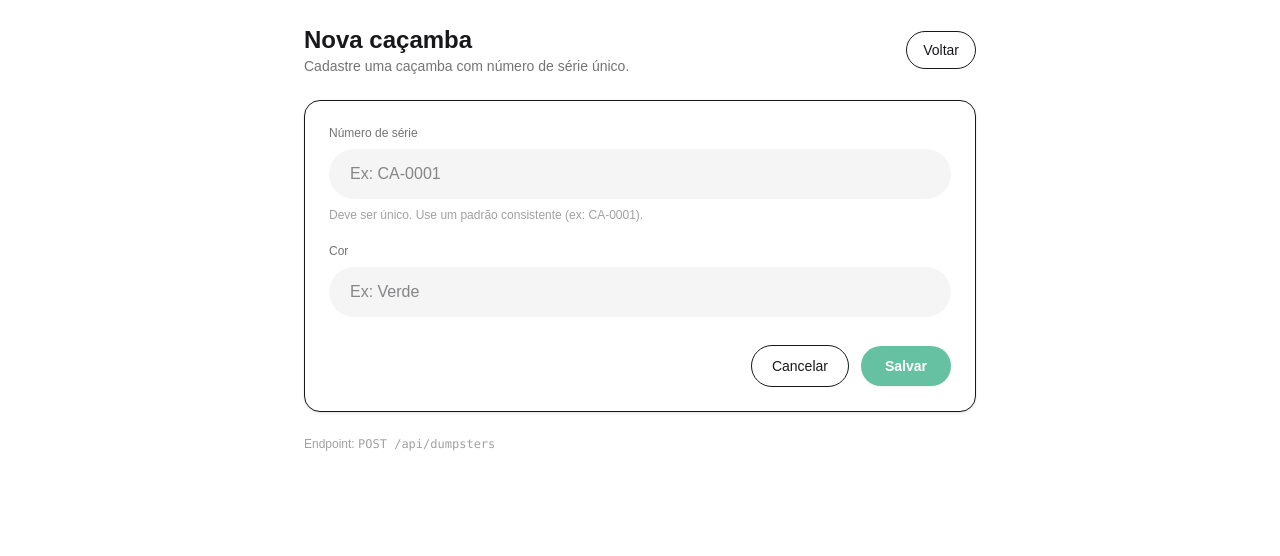
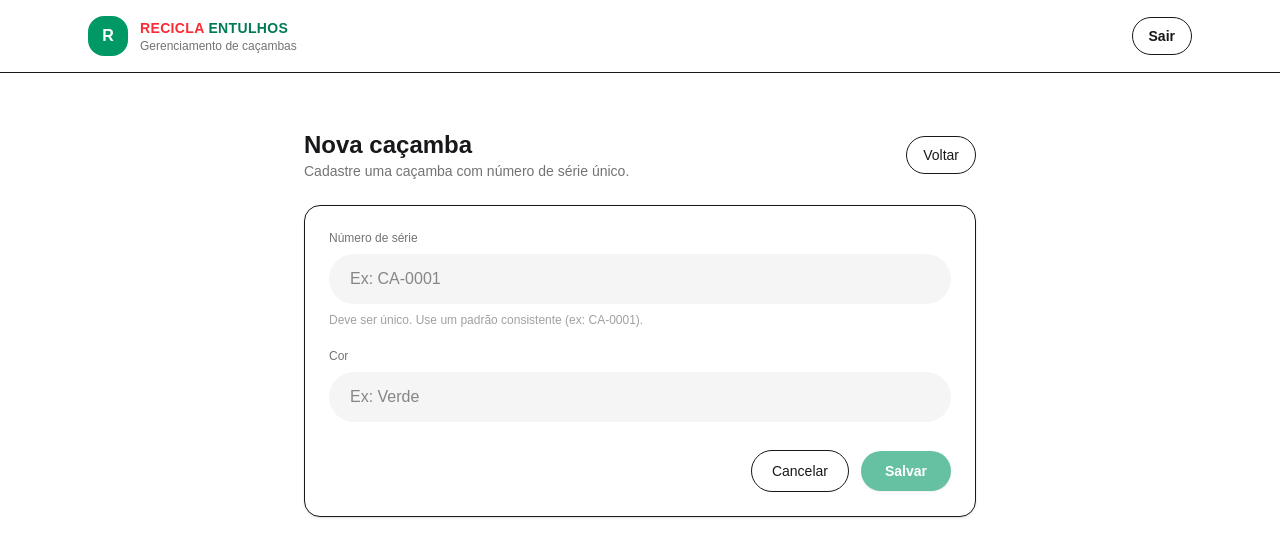
Before and after one commit to JuniorPaula/recycling-debris, a Next.js app in the folder frontend/: page /dumpsters/new in a window 1280 px wide. Shown: the top 556 px of the page. Built offline with nearby package versions, Linux system fonts and the light colour scheme; no server answers.

Commit message:
frontend: implements header component

```diff
--- a/frontend/app/dumpsters/[id]/page.tsx
+++ b/frontend/app/(app)/dumpsters/[id]/page.tsx
@@ -5,7 +5,7 @@ import { useParams, useRouter } from 'next/navigation';
 import { useEffect, useMemo, useState } from 'react';
 import { toast } from 'react-toastify';
 import { api } from '@/lib/api';
-import type { Dumpster } from '../../../lib/types';
+import type { Dumpster } from '../../../../lib/types';
 
 export default function EditDumpsterPage() {
   const router = useRouter();
--- a/frontend/app/dumpsters/[id]/rent/page.tsx
+++ b/frontend/app/(app)/dumpsters/[id]/rent/page.tsx
@@ -5,7 +5,7 @@ import { useParams, useRouter } from 'next/navigation';
 import { useEffect, useMemo, useState } from 'react';
 import { toast } from 'react-toastify';
 import { api } from '@/lib/api';
-import type { Dumpster, Rental } from '../../../../lib/types';
+import type { Dumpster, Rental } from '../../../../../lib/types';
 
 type ViaCepResponse = {
   cep?: string;
@@ -266,10 +266,6 @@ export default function RentDumpsterPage() {
             </div>
           </form>
         </div>
-
-        <footer className="text-xs text-neutral-400">
-          Endpoints: <code>GET /api/dumpsters/{id}</code> • <code>POST /api/rentals</code> • ViaCEP
-        </footer>
       </div>
     </main>
   );
--- a/frontend/app/dumpsters/[id]/rentals/page.tsx
+++ b/frontend/app/(app)/dumpsters/[id]/rentals/page.tsx
@@ -5,7 +5,7 @@ import { useParams, useRouter } from 'next/navigation';
 import { useEffect, useMemo, useState } from 'react';
 import { toast } from 'react-toastify';
 import { api } from '@/lib/api';
-import type { Dumpster, Rental } from '../../../../lib/types';
+import type { Dumpster, Rental } from '../../../../../lib/types';
 
 function fmtDate(isoOrDate: string | Date | null | undefined) {
   if (!isoOrDate) return '-';
--- a/frontend/app/dumpsters/new/page.tsx
+++ b/frontend/app/(app)/dumpsters/new/page.tsx
@@ -4,7 +4,7 @@ import Link from 'next/link';
 import { useRouter } from 'next/navigation';
 import { useMemo, useState } from 'react';
 import { api } from '@/lib/api';
-import type { Dumpster } from '../../../lib/types';
+import type { Dumpster } from '../../../../lib/types';
 import { toast } from 'react-toastify';
 
 export default function NewDumpsterPage() {
@@ -104,10 +104,6 @@ export default function NewDumpsterPage() {
             </div>
           </form>
         </div>
-
-        <footer className="text-xs text-neutral-400">
-          Endpoint: <code>POST /api/dumpsters</code>
-        </footer>
       </div>
     </main>
   );
--- a/frontend/app/dumpsters/page.tsx
+++ b/frontend/app/(app)/dumpsters/page.tsx
@@ -3,7 +3,7 @@
 import { useEffect, useMemo, useState } from 'react';
 import Link from 'next/link';
 import { api } from '@/lib/api';
-import type { Dumpster } from '../../lib/types';
+import type { Dumpster } from '../../../lib/types';
 import { toast } from 'react-toastify';
 
 export default function DumpstersPage() {
--- /dev/null
+++ b/frontend/app/(app)/layout.tsx
@@ -0,0 +1,19 @@
+'use client';
+
+import Header from '../components/header';
+
+export default function AppLayout({
+  children,
+}: {
+  children: React.ReactNode;
+}) {
+  return (
+    <div className="min-h-screen bg-white">
+      <Header />
+
+      <main className="mx-auto max-w-6xl px-6 py-8">
+        {children}
+      </main>
+    </div>
+  );
+}
--- /dev/null
+++ b/frontend/app/components/header.tsx
@@ -0,0 +1,66 @@
+'use client';
+
+import Link from 'next/link';
+import { usePathname, useRouter } from 'next/navigation';
+import { toast } from 'react-toastify';
+
+function NavLink({
+  href,
+  label,
+}: {
+  href: string;
+  label: string;
+}) {
+  const pathname = usePathname();
+  const active = pathname === href || pathname.startsWith(href + '/');
+
+  return (
+    <Link
+      href={href}
+      className={`rounded-full px-4 py-2 text-sm font-semibold transition ${
+        active ? 'bg-emerald-600 text-white' : 'text-neutral-700 hover:bg-neutral-100'
+      }`}
+    >
+      {label}
+    </Link>
+  );
+}
+
+export default function Header() {
+  const router = useRouter();
+
+  function logout() {
+    localStorage.removeItem('auth_token');
+    localStorage.removeItem('auth_email');
+    toast.info('Você saiu do sistema.');
+    router.push('/login');
+  }
+
+  return (
+    <header className="sticky top-0 z-50 border-b bg-white/90 backdrop-blur">
+      <div className="mx-auto max-w-6xl px-6 py-4 flex items-center justify-between gap-4">
+        <Link href="/dumpsters" className="flex items-center gap-3">
+          <div className="h-10 w-10 rounded-2xl bg-emerald-600 grid place-items-center text-white font-black">
+            R
+          </div>
+          <div className="leading-tight">
+            <div className="text-sm font-extrabold tracking-wide">
+              <span className="text-red-500">RECICLA</span>{' '}
+              <span className="text-emerald-700">ENTULHOS</span>
+            </div>
+            <div className="text-xs text-neutral-500">Gerenciamento de caçambas</div>
+          </div>
+        </Link>
+
+        <div className="flex items-center gap-2">
+          <button
+            onClick={logout}
+            className="rounded-full border px-4 py-2 text-sm font-semibold hover:bg-neutral-50"
+          >
+            Sair
+          </button>
+        </div>
+      </div>
+    </header>
+  );
+}
```
